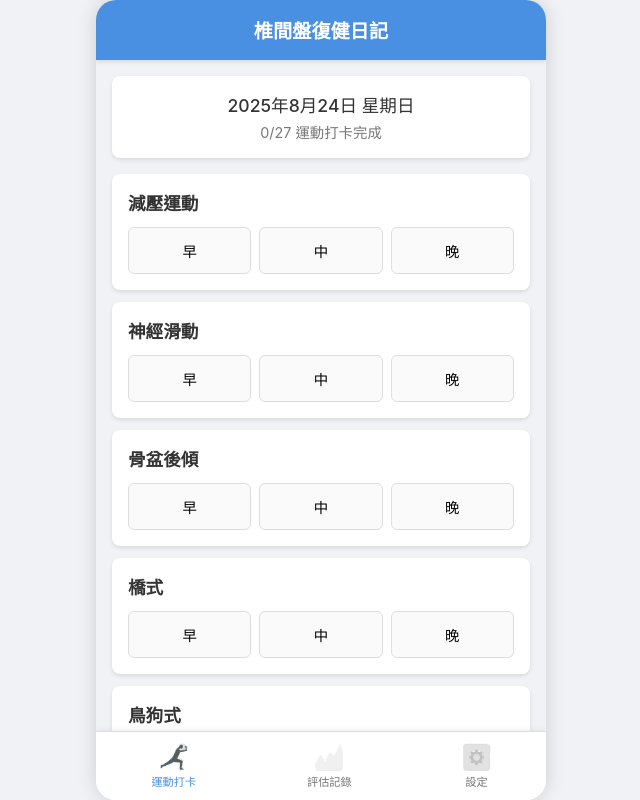
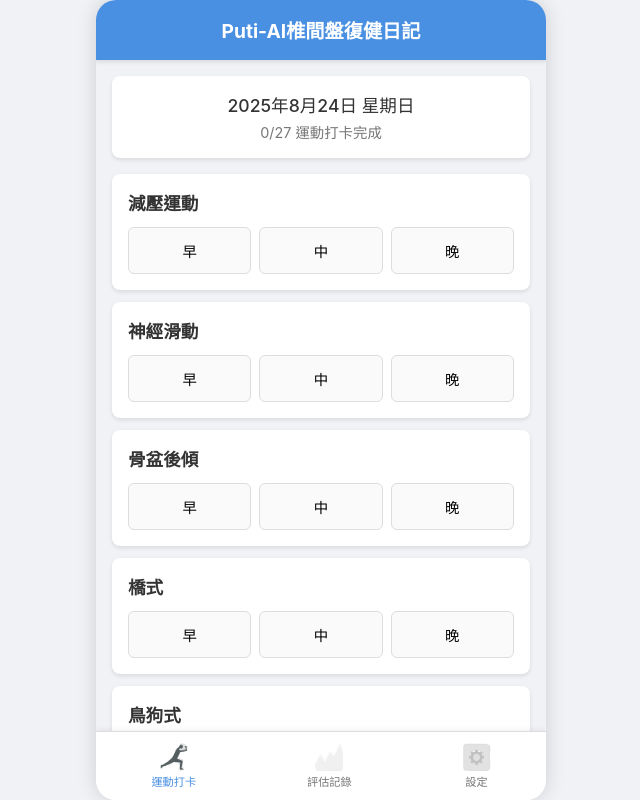
Before and after one commit to puti001/teach_tools, a plain HTML site: page disc/index.html in a window 1280 px wide. Shown: the whole page, without its empty margins (319-959 px from the left). Drawn offline with Linux system fonts and the light colour scheme; no server answers.

Commit message:
index.html

```diff
--- a/disc/index.html
+++ b/disc/index.html
@@ -23,7 +23,7 @@
 <body>
     <div id="app-container">
         <header>
-            <h1>椎間盤復健日記</h1>
+            <h1>Puti-AI椎間盤復健日記</h1>
         </header>
 
         <main id="app-main">
```
